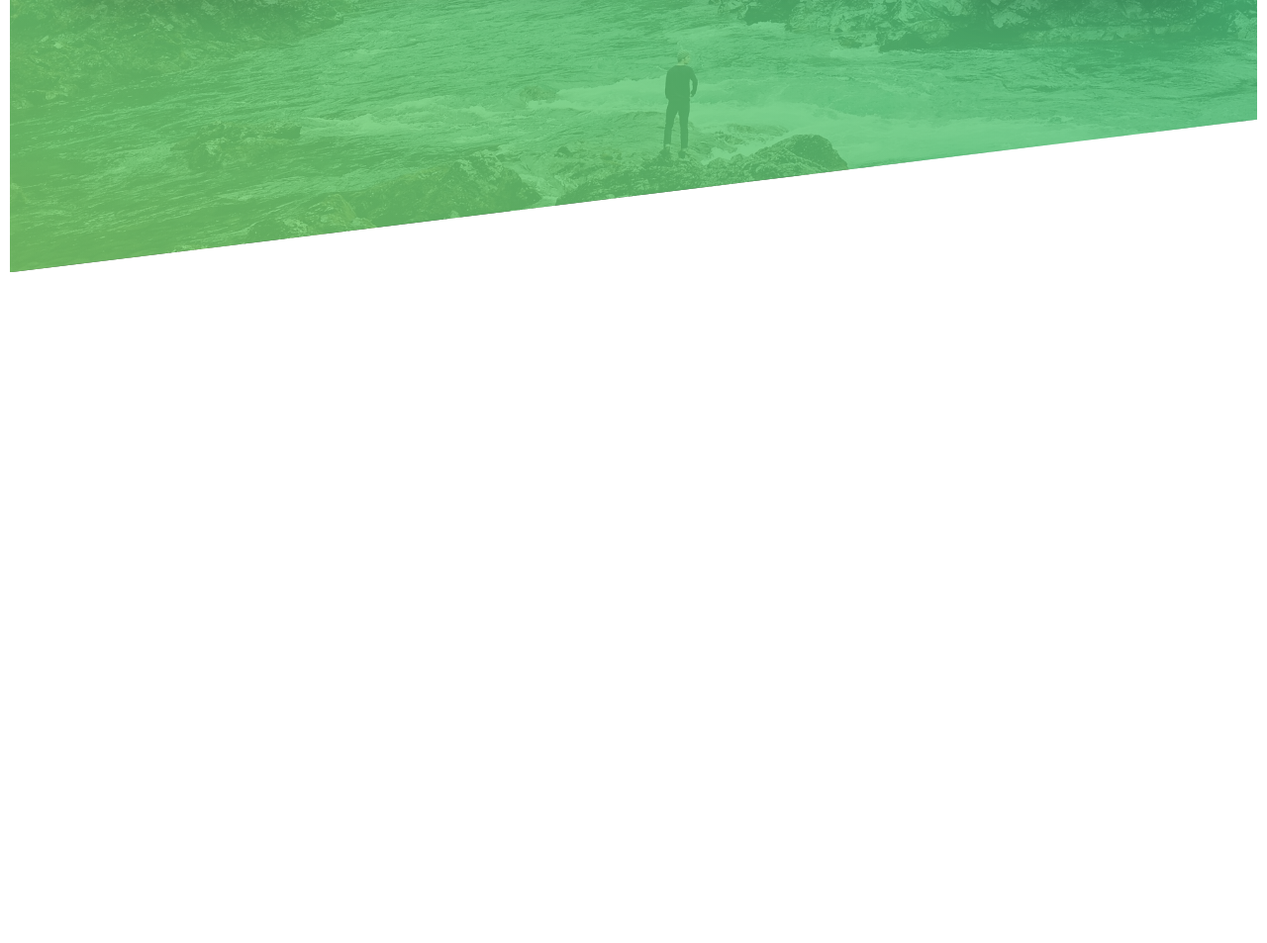
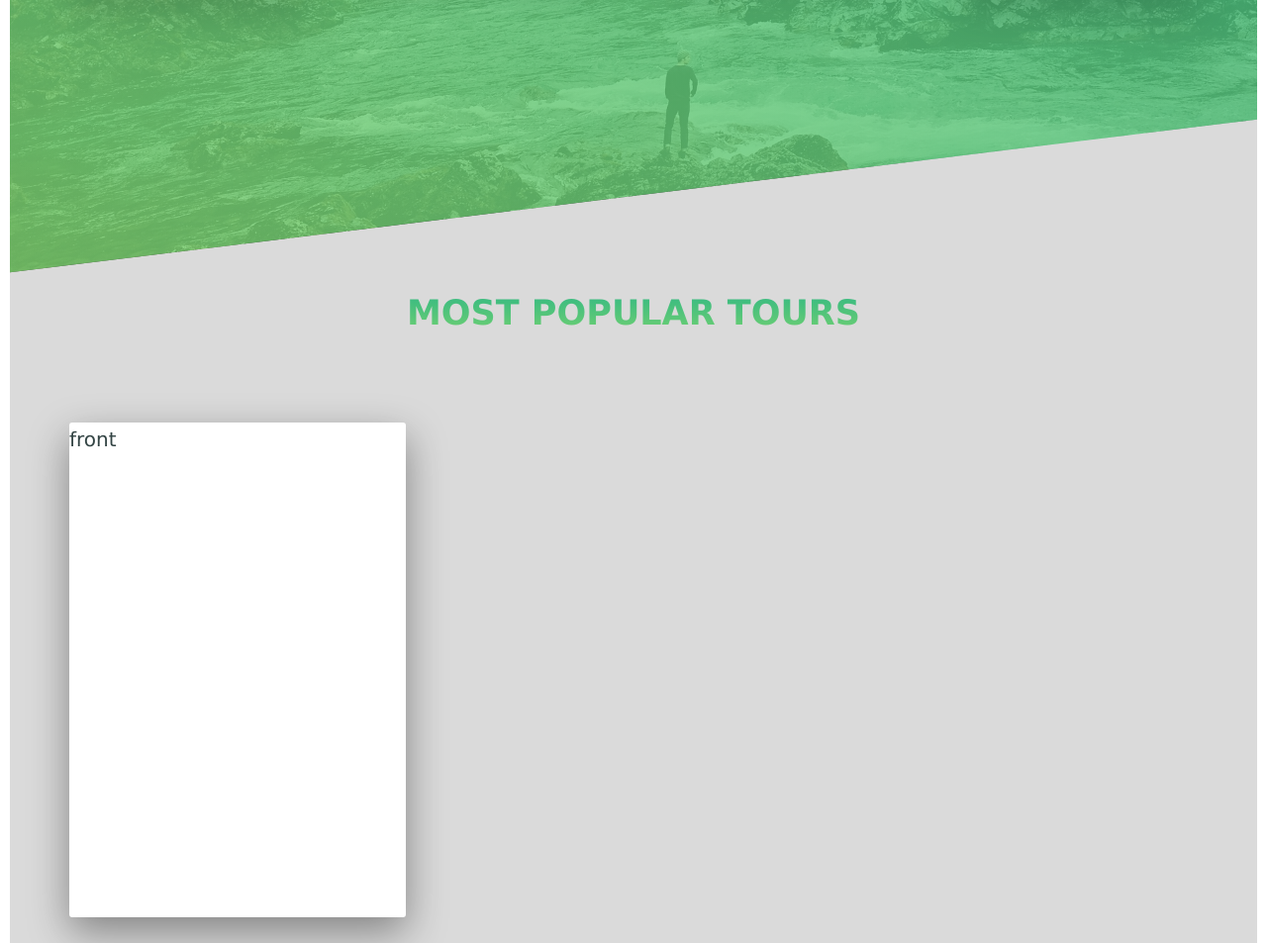
Before and after one commit to Krom121/float-grid-website, a website: page index.html in a window 1280 px wide. Shown: the part 2107-3060 px from the top of the page at 99% size. Before the commit the page ends 2382 px from the top, so only its background shows below. Drawn offline with Linux system fonts and the light colour scheme.

Commit message:
started tours section

```diff
--- a/index.html
+++ b/index.html
@@ -123,6 +123,28 @@
                 </div>
             </div>
         </section>
+        <section class="tours-section">
+            <div class="u-center-text u-margin-bottom-lg">
+            <h2 class="heading--secondary">Most popular tours</h2>
+            </div>
+            <div class="row">
+                <div class="col-1-of-3">
+                   <div class="card">
+                        <div class="card__side card__side--front">
+                           front
+                        </div>
+                        <div class="card__side card__side--back card__side--back-1">
+                           back
+                        </div>
+                   </div>
+                <div class="col-1-of-3">
+
+                </div>
+                <div class="col-1-of-3">
+
+                </div>
+            </div>
+        </section>
     </main>
     <!--
 
--- a/sass/abstract/_variables.scss
+++ b/sass/abstract/_variables.scss
@@ -7,11 +7,20 @@ $color-primary-dark: #28b485;
 // background colors
 $main-bg-color: #dadada;
 
+// tours bg colors
+
+$color-secondary-light: #ffb900;
+$color-secondary-dark: #ff7730;
+
+$color-tertiary-light: #2998ff;
+$color-tertiary-light: #5643fa;
+
 // font colors
 
 $primary-font-color: #344;
 $white-btn-font-color: #344;
 $btnW-bg-color: #fff;
+
 
 // secondary headings font colors
 
--- /dev/null
+++ b/sass/components/_card.scss
@@ -0,0 +1,41 @@
+.card{
+
+    perspective: 150rem;
+    -moz-perspective: 150rem;
+    position: relative;
+    height: 50rem;
+
+    &__side{
+        font-size: 2rem;
+        height: 50rem;
+        transition: all .8s ease;
+        position: absolute;
+        top: 0;
+        left: 0;
+        width: 100%;
+        backface-visibility: hidden;
+        border-radius: 3px;
+        box-shadow: 0 1.5rem 4rem rgba(0,0,0, .4);
+
+        &--front{
+            background-color: #fff;
+        }
+
+        &--back{
+            transform: rotateY(180deg);
+
+            &-1{
+                background-color: linear-gradient(to right bottom,
+                $color-secondary-light, $color-secondary-dark);
+            }
+        }
+    }
+
+    &:hover &__side--front{
+        transform: rotateY(180deg);
+    }
+
+    &:hover &__side--back{
+        transform: rotateY(0);
+    }
+}
--- a/sass/main.scss
+++ b/sass/main.scss
@@ -5,6 +5,7 @@
 @import "base/animations";
 @import "base/typography";
 @import "base/utilities";
+@import "components/card";
 @import "components/composition";
 @import "components/button";
 @import "components/feature-box";
--- a/sass/pages/_home.scss
+++ b/sass/pages/_home.scss
@@ -20,3 +20,9 @@
         transform: skewY(7deg);
     }
 }
+
+.tours-section{
+    background-color: $main-bg-color;
+    padding: 25rem 0 50rem 0;
+    margin-top: -20vh;
+}
```
Also changed, not shown: css/main.css.
